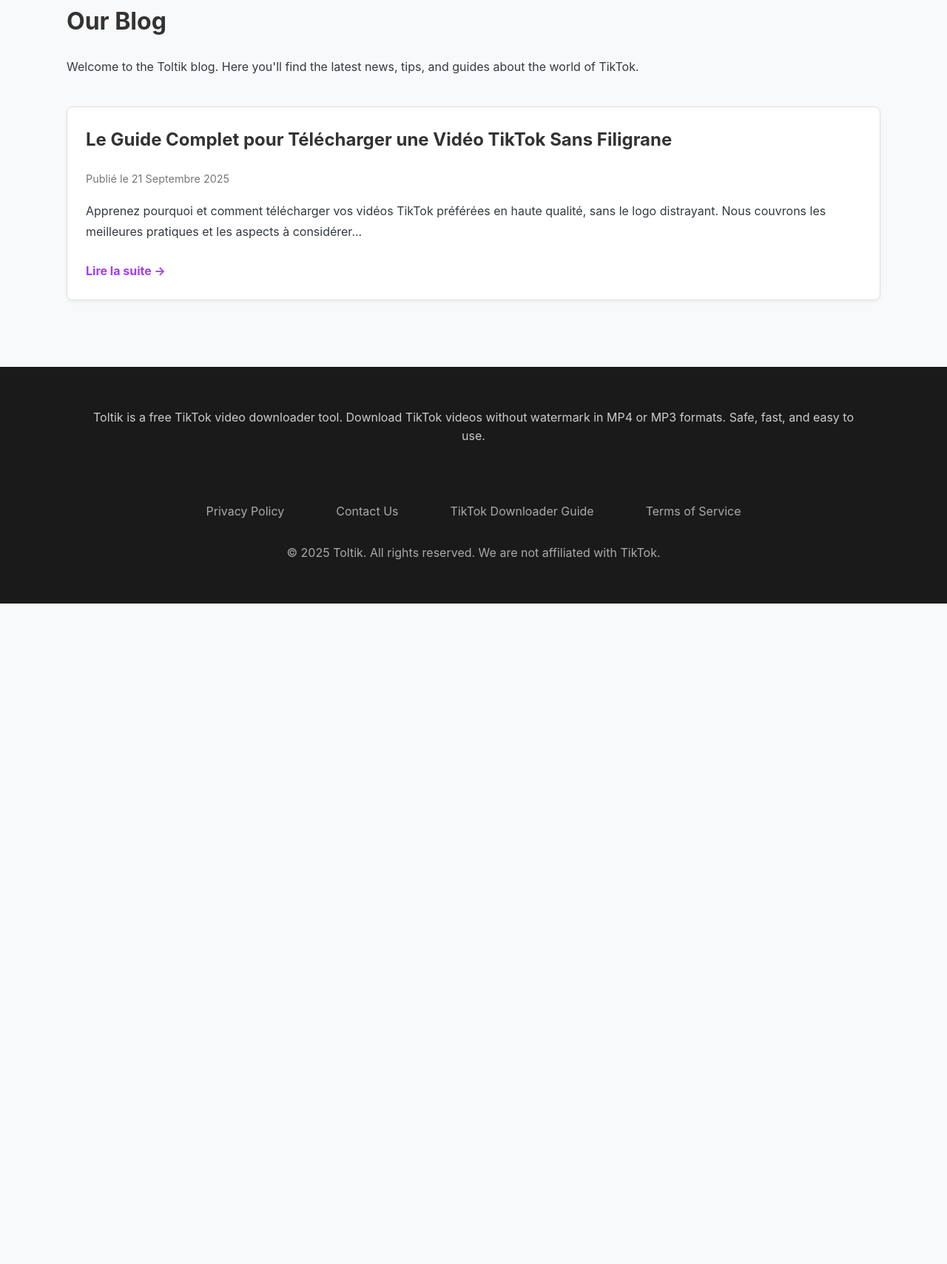
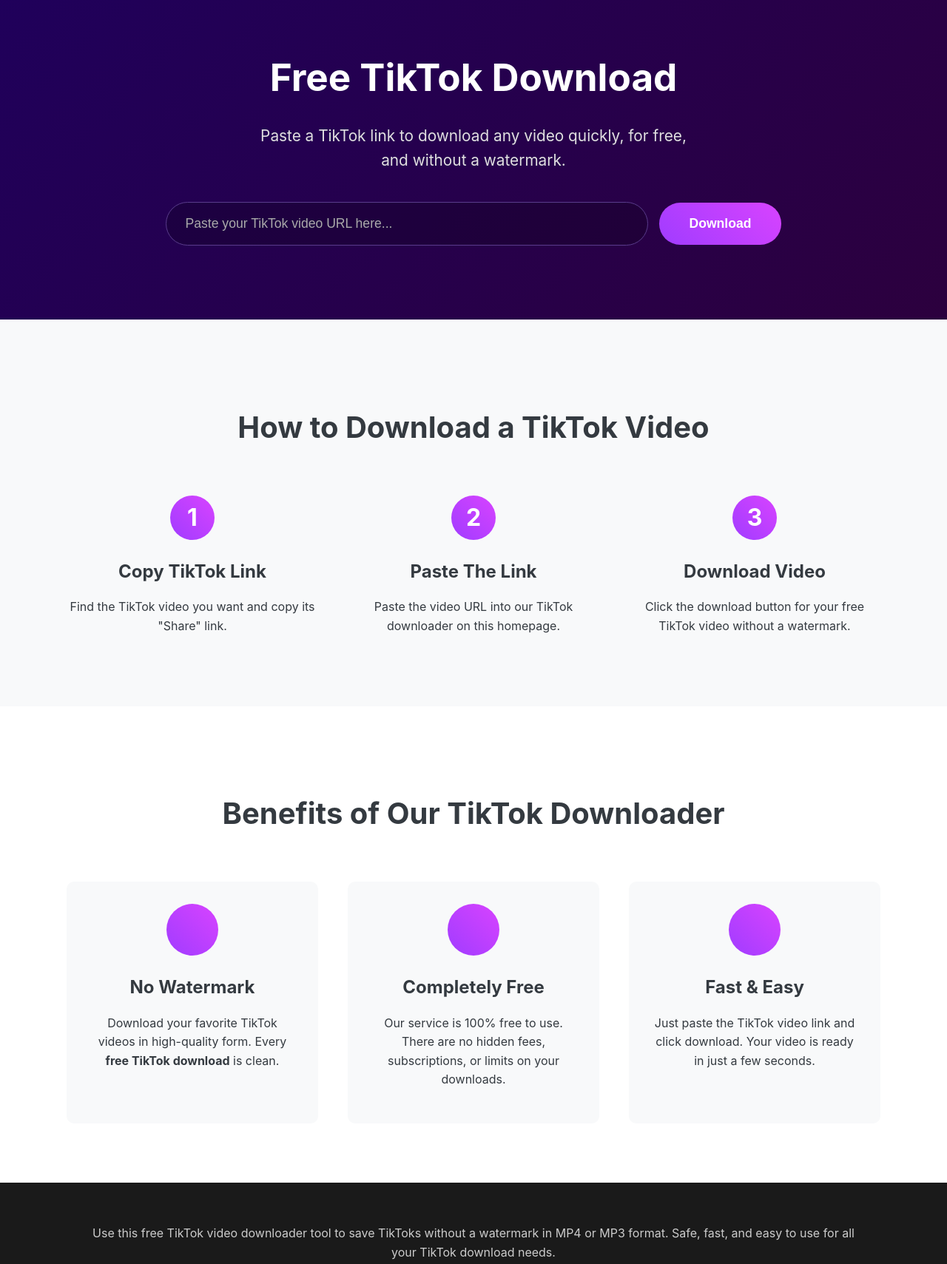
Before and after one commit to redlam10/toltik-downloader, a website: page public/blog.html in a window 1280 px wide. Shown: the part 162-1871 px from the top of the page at 74% size. Before the commit the page ends 978 px from the top, so only its background shows below. Drawn offline with Linux system fonts and the light colour scheme.

Commit message:
Add files via upload

```diff
--- a/public/blog.html
+++ b/public/blog.html
@@ -3,8 +3,21 @@
 <head>
     <meta charset="UTF-8">
     <meta name="viewport" content="width=device-width, initial-scale=1.0">
-    <title>Blog - Toltik TikTok Downloader Tips and News</title>
-    <meta name="description" content="Explore articles, tips, and news about TikTok trends, video downloading, and social media marketing from the Toltik team.">
+
+    <!-- FIX: Title leads with the primary keyword for better SEO impact. -->
+    <title>Free TikTok Download - TikTok Video Downloader Without Watermark</title>
+
+    <!-- FIX: Meta Description is a compelling ad for the service, using main keywords. -->
+    <meta name="description" content="Use the best free TikTok video downloader to get any TikTok video without a watermark. Our tool lets you download unlimited TikTok videos in MP4 or MP3 format. Fast and easy.">
+
+    <!-- Social Media / Open Graph Tags -->
+    <meta property="og:title" content="Toltik - Free TikTok Video Downloader">
+    <meta property="og:description" content="The fastest and easiest way to download TikTok videos without watermarks for free.">
+    <meta property="og:image" content="/images/logo.png">
+    <meta property="og:url" content="https://www.toltik.com">
+    <meta property="og:type" content="website">
+
+    <!-- Stylesheet and Favicon -->
     <link rel="stylesheet" href="/css/style.css">
     <link rel="icon" href="/images/logo.png" type="image/png">
 </head>
@@ -15,7 +28,8 @@
             <a href="/" class="logo">
               <picture>
                 <source srcset="/images/logo.webp" type="image/webp">
-    <img src="/images/logo.png" alt="Toltik Logo" width="150" height="50">
+                <!-- FIX: Alt text is more descriptive for search engines. -->
+                <img src="/images/logo.png" alt="Toltik Free TikTok Downloader Logo" width="150" height="50">
               </picture>
             </a>
 
@@ -24,7 +38,7 @@
                     <li><a href="/">Home</a></li>
                     <li><a href="/services.html">Services</a></li>
                     <li><a href="/faq.html">FAQ</a></li>
-                    <li><a href="/blog.html">Blog</a></li> <!-- LIEN AJOUTÉ ICI -->
+                    <li><a href="/blog.html">Blog</a></li>
                     <li><a href="/contact.html">Contact</a></li>
                     <li><a href="/terms.html">Terms of Service</a></li>
                 </ul>
@@ -32,31 +46,91 @@
         </div>
     </header>
 
-    <main class="content-page">
+    <main>
+        <section class="hero">
             <div class="container">
-            <h1>Our Blog</h1>
-            <p>Welcome to the Toltik blog. Here you'll find the latest news, tips, and guides about the world of TikTok.</p>
+                <!-- FIX: H1 is the exact keyword you want to rank for. -->
+                <h1>Free TikTok Download</h1>
+                <p class="subtitle">Paste a TikTok link to download any video quickly, for free, and without a watermark.</p>
+                <form id="download-form">
+                    <input type="text" id="tiktok-url" placeholder="Paste your TikTok video URL here..." required>
+                    <button type="submit">Download</button>
+                </form>
+                <div id="loader" class="loader" style="display: none;"></div>
+                <div id="error-message" class="error-message" style="display: none;"></div>
+            </div>
+        </section>
 
-            <div class="blog-posts-list">
-                <!-- Votre premier article de blog sera listé ici -->
-                <div class="blog-post-preview">
-                    <h2><a href="/blog/guide-telechargement-tiktok.html">Le Guide Complet pour Télécharger une Vidéo TikTok Sans Filigrane</a></h2>
-                    <p class="post-meta">Publié le 21 Septembre 2025</p>
-                    <p>Apprenez pourquoi et comment télécharger vos vidéos TikTok préférées en haute qualité, sans le logo distrayant. Nous couvrons les meilleures pratiques et les aspects à considérer...</p>
-                    <a href="/blog/guide-telechargement-tiktok.html" class="read-more">Lire la suite &rarr;</a>
+        <section id="result-section" class="result-section" style="display: none;">
+            <!-- This section is functional and does not need SEO changes -->
+        </section>
+
+        <section class="how-it-works-section">
+            <div class="container">
+                <!-- FIX: H2 supports the main keyword with a related, searchable phrase. -->
+                <h2>How to Download a TikTok Video</h2>
+                <div class="steps-grid">
+                    <div class="step">
+                        <div class="step-number">1</div>
+                        <h3>Copy TikTok Link</h3>
+                        <p>Find the TikTok video you want and copy its "Share" link.</p>
                     </div>
-
-                <!-- Quand vous écrirez un nouvel article, vous ajouterez un nouveau bloc comme celui-ci au-dessus -->
-
+                    <div class="step">
+                        <div class="step-number">2</div>
+                        <h3>Paste The Link</h3>
+                        <p>Paste the video URL into our TikTok downloader on this homepage.</p>
+                    </div>
+                    <div class="step">
+                        <div class="step-number">3</div>
+                        <h3>Download Video</h3>
+                        <p>Click the download button for your free TikTok video without a watermark.</p>
                     </div>
                 </div>
+            </div>
+        </section>
+
+        <section class="features-section">
+            <div class="container">
+                <!-- FIX: H2 is changed from a brand question to a keyword-focused benefit. -->
+                <h2>Benefits of Our TikTok Downloader</h2>
+                <div class="features-grid">
+                    <div class="feature-item">
+                        <div class="icon-container">
+                           <!-- Your SVG code here -->
+                        </div>
+                        <h3>No Watermark</h3>
+                        <!-- FIX: A keyword is naturally woven into the text. -->
+                        <p>Download your favorite TikTok videos in high-quality form. Every <strong>free TikTok download</strong> is clean.</p>
+                    </div>
+                    <div class="feature-item">
+                        <div class="icon-container">
+                             <!-- Your SVG code here -->
+                        </div>
+                        <h3>Completely Free</h3>
+                        <p>Our service is 100% free to use. There are no hidden fees, subscriptions, or limits on your downloads.</p>
+                    </div>
+                    <div class="feature-item">
+                         <div class="icon-container">
+                           <!-- Your SVG code here -->
+                        </div>
+                        <h3>Fast & Easy</h3>
+                        <p>Just paste the TikTok video link and click download. Your video is ready in just a few seconds.</p>
+                    </div>
+                </div>
+            </div>
+        </section>
+
+        <section class="disclaimer-section">
+            <!-- This section contains important legal information. No changes needed. -->
+        </section>
+
     </main>
 
     <footer class="footer">
         <div class="container">
-        <!-- NOUVEAU TEXTE SEO AJOUTÉ ICI -->
             <div class="footer-seo-text" style="padding: 0 20px 30px 20px; color: #ccc;">
-            <p>Toltik is a free TikTok video downloader tool. Download TikTok videos without watermark in MP4 or MP3 formats. Safe, fast, and easy to use.</p>
+                <!-- FIX: Footer text is more direct and keyword-focused. -->
+                <p>Use this free TikTok video downloader tool to save TikToks without a watermark in MP4 or MP3 format. Safe, fast, and easy to use for all your TikTok download needs.</p>
             </div>
 
            <div class="footer-links" style="display:flex; flex-wrap:wrap; gap:20px; justify-content:center; margin:20px 0;">
@@ -66,9 +140,10 @@
                 <a href="/terms.html" style="font-size:16px; padding:10px 15px; display:inline-block;">Terms of Service</a>
             </div>
 
-
-        <!-- LES LIENS EXTERNES ONT ÉTÉ SUPPRIMÉS -->
-
             <p>&copy; 2025 Toltik. All rights reserved. We are not affiliated with TikTok.</p>
         </div>
     </footer>
+
+    <script src="/js/script.js"></script>
+</body>
+</html>
```
Lines whose indentation alone changed are shown as unchanged.
